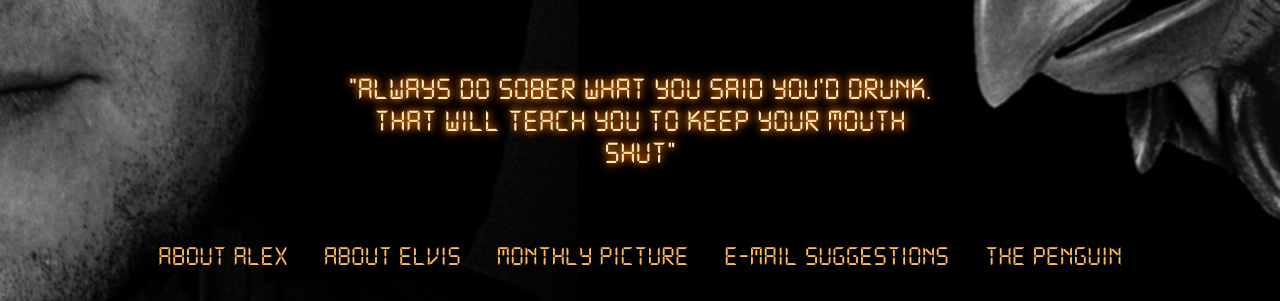
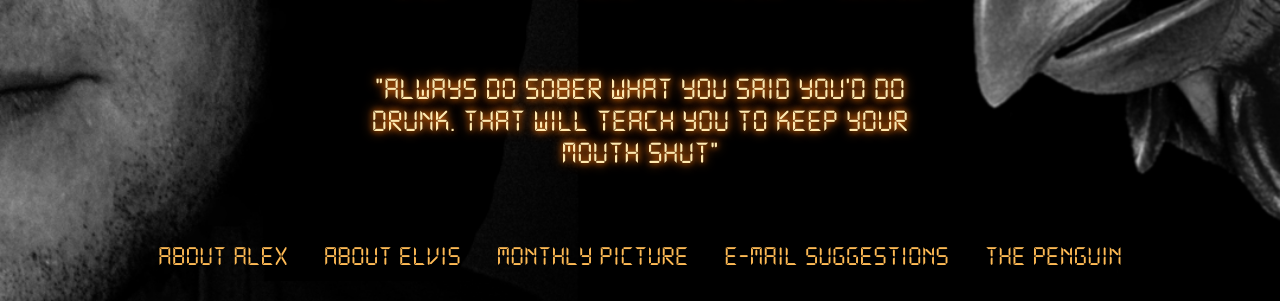
Before and after one commit to elvisthechicken/elvisthechicken.github.io, a plain HTML site: page index.html in a window 1280 px wide. Shown: the part 499-800 px from the top of the page. Drawn offline with Linux system fonts and the light colour scheme; files whose address does not match are found by name.

Commit message:
monthlypic updated

```diff
--- a/index.html
+++ b/index.html
@@ -43,7 +43,7 @@
   </section>
   <section id="quote">
     <p>
-      "Always do sober what you said you'd drunk. That will teach you to keep your mouth shut"
+      "Always do sober what you said you'd do drunk. That will teach you to keep your mouth shut"
     </p>
   </section>
 </main>
```
